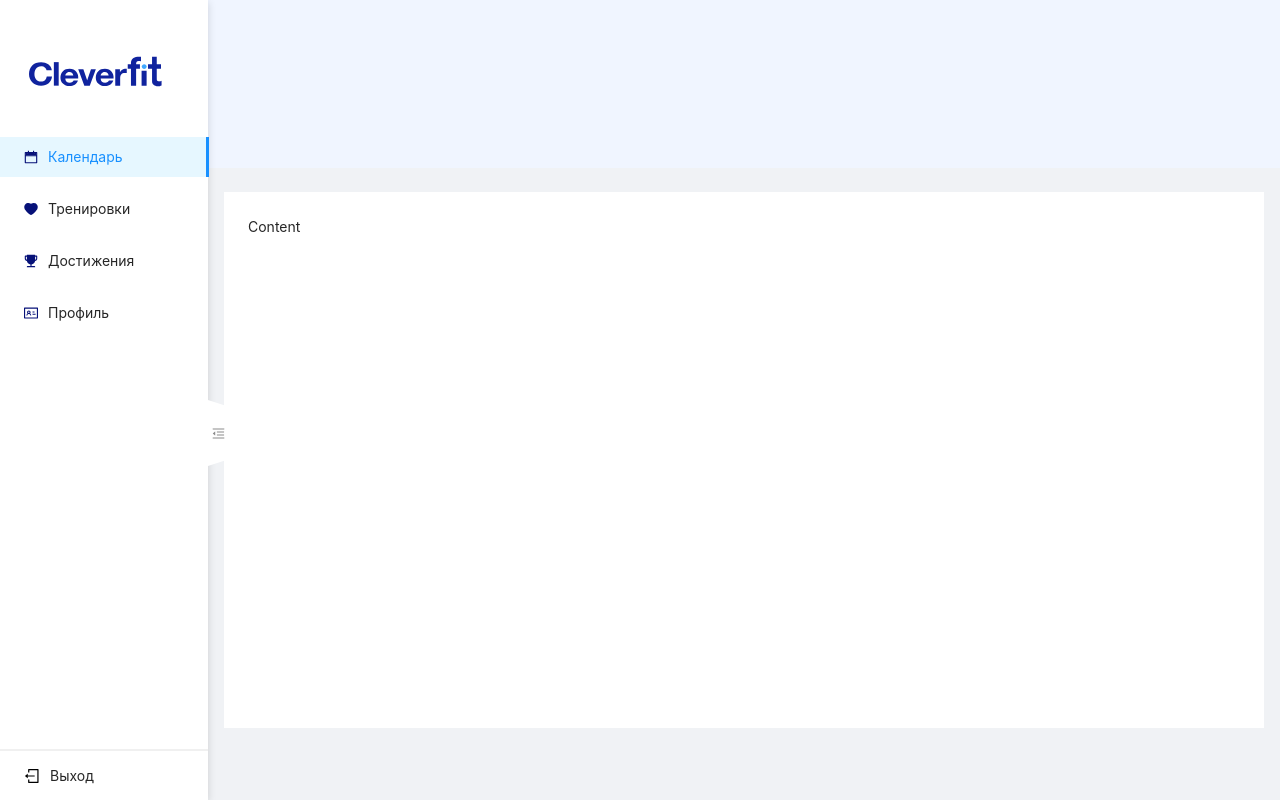
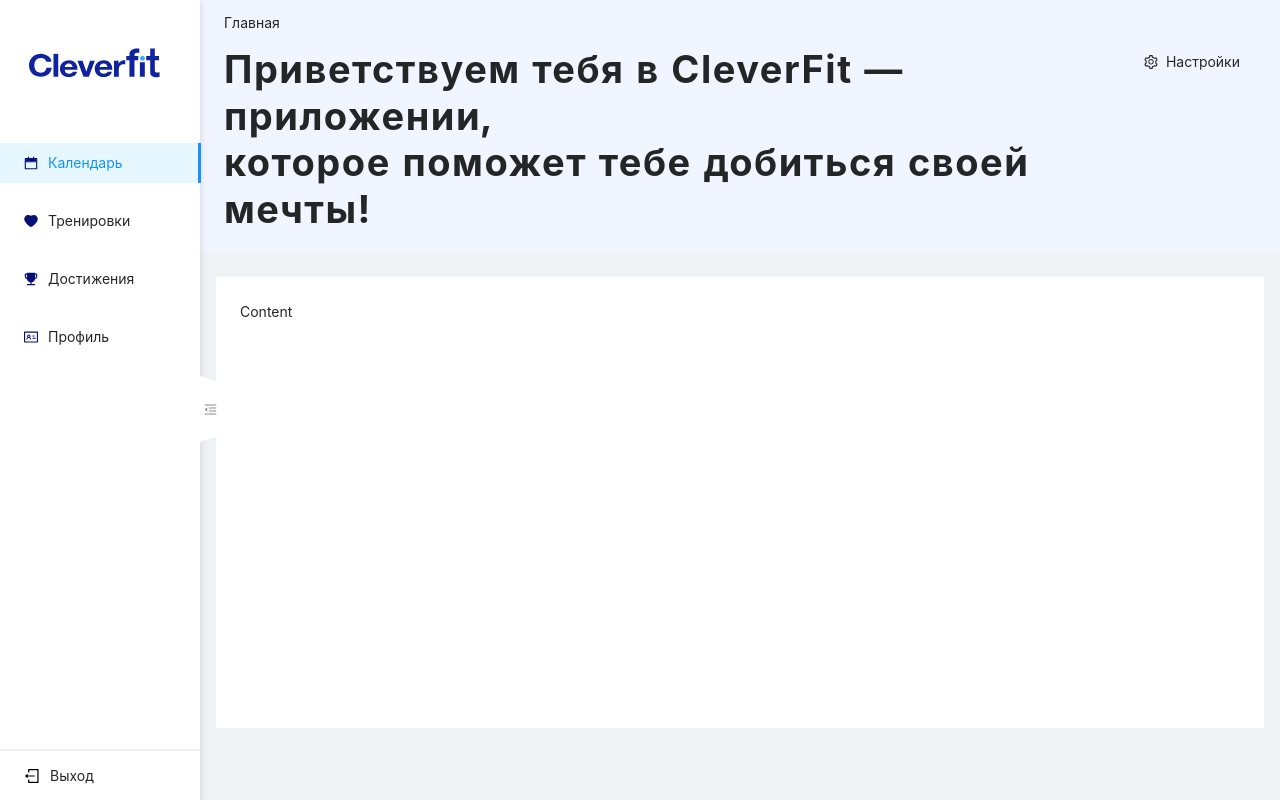
Before and after one commit to ClevertecFrontendLab/OlgaSavitsk, a React (Vite) app: page / in a window 1280 px wide. Built offline with nearby package versions, Linux system fonts and the light colour scheme.

Commit message:
feat: add header layout

```diff
--- a/src/components/Icon-exit/index.tsx
+++ b/src/components/Icon-exit/index.tsx
@@ -13,8 +13,8 @@
         fill='black'
       />
       <path
-        fill-rule='evenodd'
-        clip-rule='evenodd'
+        fillRule='evenodd'
+        clipRule='evenodd'
         d='M4.62716 0.929688H14.0474C14.3242 0.929688 14.5474 1.1529 14.5474 1.42969V14.5725C14.5474 14.8493 14.3242 15.0725 14.0474 15.0725H4.62716C4.35038 15.0725 4.12716 14.8493 4.12716 14.5725V11.5725C4.12716 11.5333 4.15931 11.5011 4.19859 11.5011H5.27002C5.30931 11.5011 5.34145 11.5333 5.34145 11.5725V13.8583H13.3331V8.60826V7.39397V2.14397H5.34145V4.42969C5.34145 4.46897 5.30931 4.50112 5.27002 4.50112H4.19859C4.15931 4.50112 4.12716 4.46897 4.12716 4.42969V1.42969C4.12716 1.1529 4.35038 0.929688 4.62716 0.929688Z'
         fill='black'
       />
--- a/src/index.css
+++ b/src/index.css
@@ -1,3 +1,5 @@
+@import url('./theme/index.module.css');
+
 :root {
     font-family: Inter, system-ui, Avenir, Helvetica, Arial, sans-serif;
     line-height: 1.5;
@@ -24,8 +26,3 @@
     font-size: 3.2em;
     line-height: 1.1;
 }
-
-.ant-menu-inline,
-.ant-menu-vertical {
-    border-right: none;
-}
--- /dev/null
+++ b/src/pages/main-page/components/Header/index.module.css
@@ -0,0 +1,28 @@
+.header {
+    background: #f0f5ff;
+}
+
+.button_trigger {
+    position: fixed;
+    top: 47vh;
+    width: 20px;
+    height: 66px;
+    padding: 0;
+    border: none;
+    border-radius: 0;
+    clip-path: polygon(0% 0%, 100% 10%, 100% 90%, 0% 100%);
+    box-shadow: 0 2px 8px 0 rgba(0, 0, 0, 0.15);
+    z-index: 2;
+}
+
+.trigger {
+    font-size: 13px;
+    line-height: 64px;
+    color: #8c8c8c;
+    cursor: pointer;
+    transition: color 0.3s;
+}
+
+.trigger:hover {
+    color: #1890ff;
+}
--- /dev/null
+++ b/src/pages/main-page/components/Header/index.tsx
@@ -0,0 +1,47 @@
+import React, { useState } from 'react';
+import { Button, PageHeader, Typography } from 'antd';
+import { SettingOutlined, MenuUnfoldOutlined, MenuFoldOutlined } from '@ant-design/icons';
+import 'antd/dist/antd.css';
+
+import classes from './index.module.css';
+
+const { Title } = Typography;
+
+interface HeaderProps {
+  getCollapted: (collapsed: boolean) => void
+}
+
+const HeaderComponent: React.FC<HeaderProps> = ({ getCollapted }: HeaderProps) => {
+  const [collapsed, setCollapsed] = useState(false);
+  return (
+    <>
+      <PageHeader
+        className={classes.header}
+        breadcrumb={{
+          routes: [{
+            path: '/',
+            breadcrumbName: 'Главная',
+          }]
+        }}
+        title={<Title style={{ whiteSpace: 'pre-line', margin: '0', letterSpacing: '1.5px', fontWeight: 700 }} level={1}>Приветствуем тебя в CleverFit — приложении,<br /> которое поможет тебе добиться своей мечты!</Title>}
+        extra={[
+          <Button type="text" icon={<SettingOutlined />} style={{ height: '22px' }} size='middle'>
+            Настройки
+          </Button>,
+        ]}
+      >
+        <Button className={classes.button_trigger}>
+          {React.createElement(collapsed ? MenuUnfoldOutlined : MenuFoldOutlined, {
+            className: classes.trigger,
+            onClick: () => {
+              setCollapsed(!collapsed)
+              getCollapted(!collapsed)
+            },
+          })}
+        </Button>
+      </PageHeader>
+    </>
+  );
+};
+
+export default HeaderComponent
--- /dev/null
+++ b/src/pages/main-page/components/Sider/index.module.css
@@ -0,0 +1,21 @@
+.sider {
+    display: flex;
+    flex-direction: column;
+    min-height: 100vh;
+    box-shadow: 0 2px 8px 0 rgba(0, 0, 0, 0.15);
+    z-index: 1;
+}
+
+.logo {
+    text-align: center;
+    margin: 45px 0 61px;
+    padding: 0 40px 0 29px;
+    transition: width 0.3s, padding 0.1s cubic-bezier(0.215, 0.61, 0.355, 1);
+}
+
+.collapsed {
+    left: 0;
+    margin: 51px 0 65px;
+    padding: 0 calc(50% - 32px / 2);
+    text-overflow: clip;
+}
--- /dev/null
+++ b/src/pages/main-page/components/Sider/index.tsx
@@ -0,0 +1,43 @@
+import React from 'react';
+import { Layout, Menu, Image } from 'antd';
+import 'antd/dist/antd.css';
+
+import { menuItems } from '@constants/menu.constants';
+import classes from './index.module.css';
+
+const { Sider } = Layout;
+
+interface SiderProps {
+  collapsed: boolean
+}
+
+const SiderComponent: React.FC<SiderProps> = ({ collapsed }: SiderProps) => {
+  return (
+    <>
+      <Sider
+        theme='light'
+        collapsedWidth={64}
+        trigger={null}
+        collapsible
+        collapsed={collapsed}
+        className={classes.sider}>
+        <div className={collapsed ? classes.collapsed : classes.logo}>
+          <Image
+            src={collapsed ? "../fit.svg" : '../logo.svg'}
+            preview={false}
+            alt='logo'
+          />
+        </div>
+
+        <Menu
+          theme='light'
+          mode="inline"
+          defaultSelectedKeys={['1']}
+          items={menuItems}
+        />
+      </Sider>
+    </>
+  );
+};
+
+export default SiderComponent
--- /dev/null
+++ b/src/pages/main-page/components/index.ts
@@ -0,0 +1,2 @@
+export { default as Header } from './Header';
+export { default as Sider } from './Sider';
--- a/src/pages/main-page/index.module.css
+++ b/src/pages/main-page/index.module.css
@@ -4,40 +4,9 @@
     text-align: center;
 }
 
-.button_trigger {
-    position: fixed;
-    top: 50vh;
-    width: 20px;
-    height: 66px;
-    padding: 0;
-    border: none;
-    border-radius: 0;
-    clip-path: polygon(0% 0%, 100% 10%, 100% 90%, 0% 100%);
-    box-shadow: 0 2px 8px 0 rgba(0, 0, 0, 0.15);
-}
-
-.trigger {
-    font-size: 13px;
-    line-height: 64px;
-    color: #8c8c8c;
-    cursor: pointer;
-    transition: color 0.3s;
-}
-
-.trigger:hover {
-    color: #1890ff;
-}
-
-.logo {
-    text-align: center;
-    margin: 53px 0 46px;
-    padding: 0 46px 0 29px;
-    transition: width 0.3s, padding 0.1s cubic-bezier(0.215, 0.61, 0.355, 1);
-}
-
 .collapsed {
     left: 0;
-    margin: 53px 0 46px;
+    margin: 51px 0 65px;
     padding: 0 calc(50% - 32px / 2);
     text-overflow: clip;
 }
@@ -53,31 +22,3 @@
     flex: 1 1 auto;
     background: #fff;
 }
-
-.site_layout .header {
-    height: 168px;
-    padding: 0;
-    background: #f0f5ff;
-}
-
-:global .ant-menu-item-icon {
-    color: #061178;
-}
-
-:global .ant-menu {
-    display: flex;
-    flex-direction: column;
-    flex-grow: 1;
-    height: 100%;
-}
-
-:global .ant-layout-sider-children {
-    display: flex;
-    flex-direction: column;
-}
-
-:global .ant-menu-item-divider {
-    display: flex;
-    flex: 1 1 auto;
-    border-width: 0 0 2px;
-}
--- a/src/pages/main-page/main-page.tsx
+++ b/src/pages/main-page/main-page.tsx
@@ -1,16 +1,11 @@
 import React, { useState } from 'react';
+import 'antd/dist/antd.css';
+import { Layout } from 'antd';
 
-import 'antd/dist/antd.css';
-import {
-  MenuFoldOutlined,
-  MenuUnfoldOutlined,
-} from '@ant-design/icons';
-import { Layout, Menu, Image, Button } from 'antd';
-
-import { menuItems } from '@constants/menu.constants';
+import { Header, Sider } from './components';
 import classes from './index.module.css';
 
-const { Header, Sider, Content, Footer } = Layout;
+const { Content, Footer } = Layout;
 
 export const MainPage: React.FC = () => {
   const [collapsed, setCollapsed] = useState(false);
@@ -18,36 +13,12 @@
   return (
     <>
       <Layout>
-        <Sider theme='light' width={208} trigger={null} collapsible collapsed={collapsed} style={{
-          boxShadow: '0 2px 8px 0 rgba(0, 0, 0, 0.15)',
-          minHeight: '100vh',
-          display: 'flex',
-          flexDirection: 'column',
-        }}>
-          <div className={collapsed ? classes.collapsed : classes.logo}>
-            <Image
-              src={collapsed ? "../fit.svg" : '../logo.svg'}
-              preview={false}
-              alt='logo'
-            />
-          </div>
 
-          <Menu
-            theme='light'
-            mode="inline"
-            defaultSelectedKeys={['1']}
-            items={menuItems}
-          />
-        </Sider>
+        <Sider collapsed={collapsed} />
+
         <Layout className={classes.site_layout}>
-          <Header className={classes.header}>
-            <Button className={classes.button_trigger}>
-              {React.createElement(collapsed ? MenuUnfoldOutlined : MenuFoldOutlined, {
-                className: classes.trigger,
-                onClick: () => setCollapsed(!collapsed),
-              })}
-            </Button>
-          </Header>
+
+          <Header getCollapted={setCollapsed} />
           <Content
             className={classes.layout_background}
             style={{
@@ -58,6 +29,7 @@
             Content
           </Content>
           <Footer />
+
         </Layout>
       </Layout >
     </>
--- /dev/null
+++ b/src/theme/Header/index.module.css
@@ -0,0 +1,4 @@
+.ant-page-header-content {
+    position: absolute;
+    left: 0;
+}
--- /dev/null
+++ b/src/theme/Sider/index.module.css
@@ -0,0 +1,35 @@
+.ant-menu-inline,
+.ant-menu-vertical {
+    border-right: none;
+}
+
+.ant-menu-inline .ant-menu-item:not(:last-child),
+.ant-menu-vertical .ant-menu-item:not(:last-child) {
+    margin-bottom: 14px;
+}
+
+.ant-menu-item {
+    padding-left: 20px;
+}
+
+.ant-menu-item-icon {
+    color: #061178;
+}
+
+.ant-menu {
+    display: flex;
+    flex-direction: column;
+    flex-grow: 1;
+    height: 100%;
+}
+
+.ant-layout-sider-children {
+    display: flex;
+    flex-direction: column;
+}
+
+.ant-menu-item-divider {
+    display: flex;
+    flex: 1 1 auto;
+    border-width: 0 0 2px;
+}
--- /dev/null
+++ b/src/theme/index.module.css
@@ -0,0 +1,2 @@
+@import url('./Sider/index.module.css');
+@import url('./Header/index.module.css');
```
